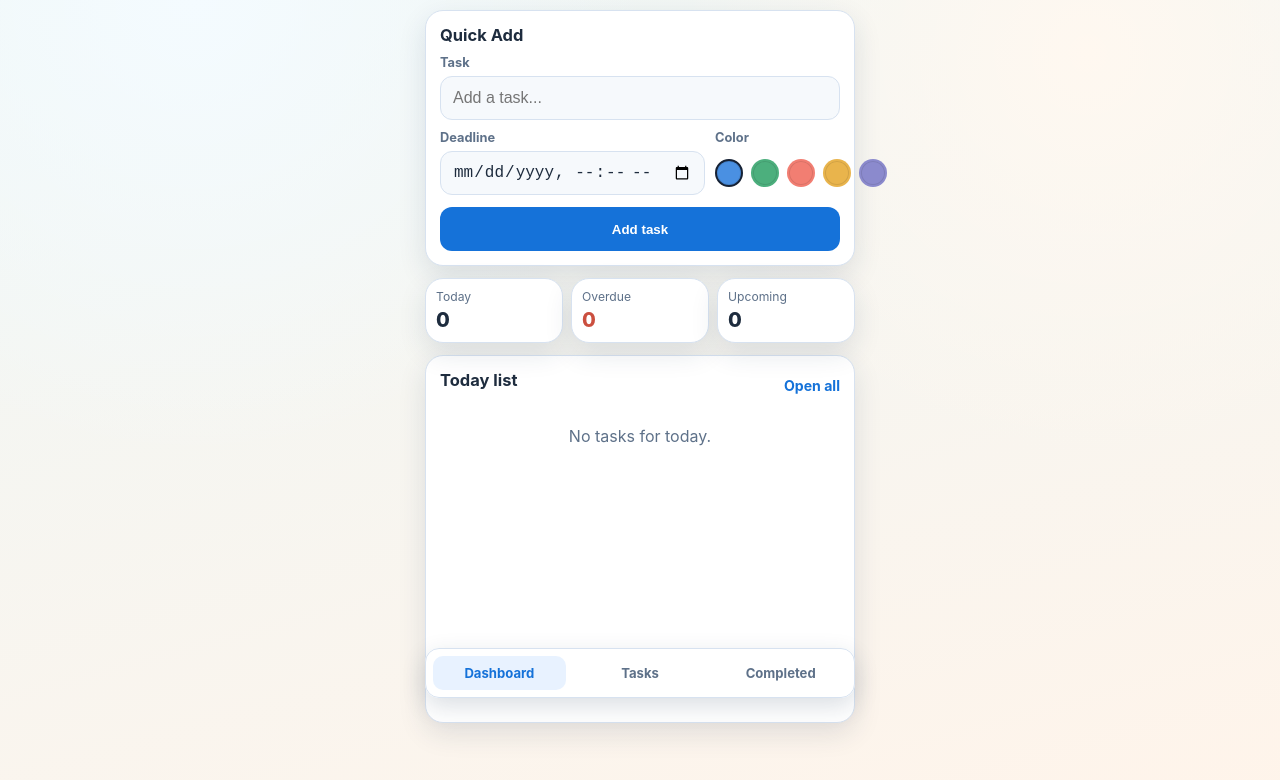
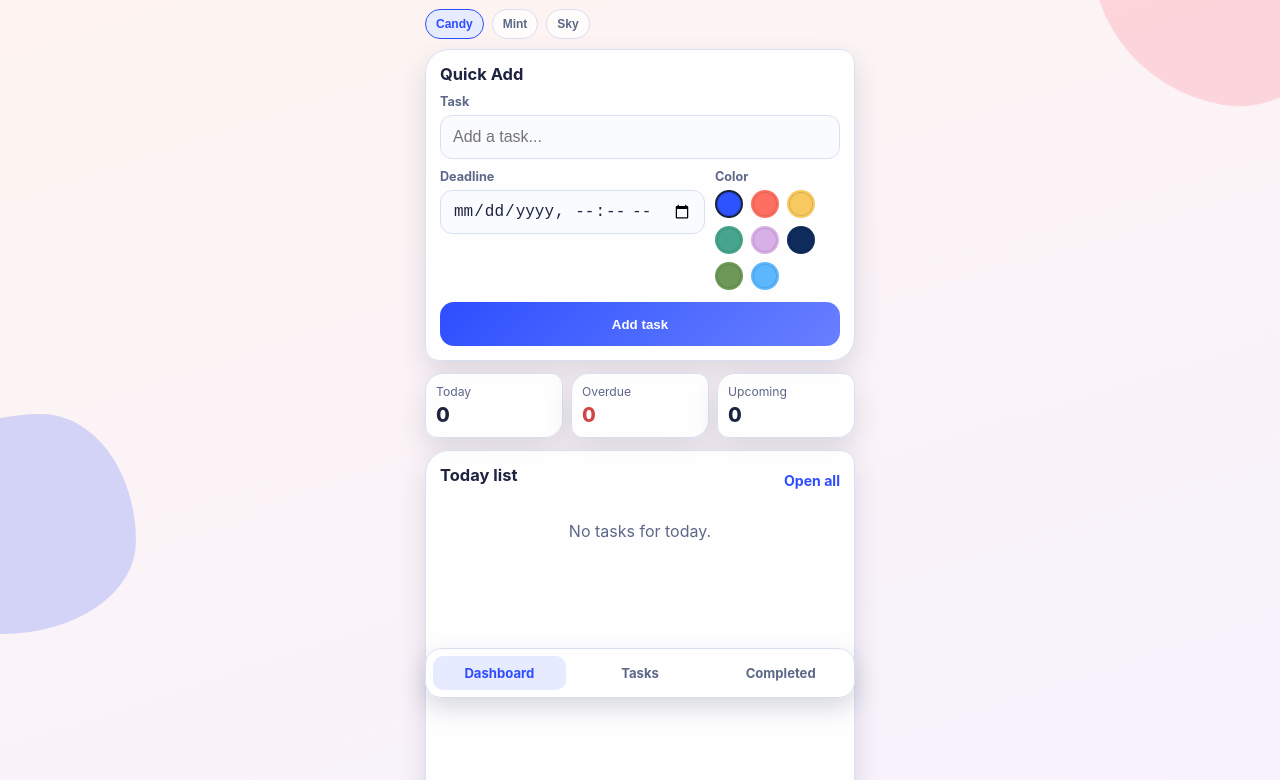
Before and after one commit to danielaivnv/task-tracker, a plain HTML site: page index.html in a window 1280 px wide. Shown: the part 92-872 px from the top of the page. Drawn offline with Linux system fonts and the light colour scheme.

Commit message:
New visual themes and shapes

```diff
--- a/app.js
+++ b/app.js
@@ -1,10 +1,19 @@
 const STORAGE_KEY = "focus-tasks-v2";
+const THEME_KEY = "focus-theme-v1";
 const COLORS = [
-  { name: "Blue", hex: "#4A90E2" },
-  { name: "Green", hex: "#4CAF7D" },
-  { name: "Coral", hex: "#F27E72" },
-  { name: "Amber", hex: "#E9B44C" },
-  { name: "Violet", hex: "#8B8ACD" }
+  { name: "Blue Pop", hex: "#2D52FF" },
+  { name: "Coral", hex: "#FF6F61" },
+  { name: "Sun", hex: "#F8C95F" },
+  { name: "Mint", hex: "#48A58D" },
+  { name: "Lilac", hex: "#D9AFE8" },
+  { name: "Navy", hex: "#0F2C5C" },
+  { name: "Leaf", hex: "#6D9958" },
+  { name: "Sky", hex: "#5BB8FF" }
+];
+const THEMES = [
+  { id: "paper-candy", label: "Candy" },
+  { id: "mint-pop", label: "Mint" },
+  { id: "neo-sky", label: "Sky" }
 ];
 
 let selectedColor = COLORS[0].hex;
@@ -19,6 +28,7 @@ const els = {
   taskList: document.getElementById("taskList"),
   emptyState: document.getElementById("emptyState"),
   colorPicker: document.getElementById("taskColor"),
+  themePicker: document.getElementById("themePicker"),
   filters: document.querySelectorAll(".filter-chip"),
   itemTemplate: document.getElementById("taskItemTemplate"),
   clearCompletedBtn: document.getElementById("clearCompletedBtn"),
@@ -30,8 +40,14 @@ const els = {
 setup();
 
 function setup() {
+  initializeTheme();
+
   if (els.colorPicker) {
     renderColorPicker();
+  }
+
+  if (els.themePicker) {
+    renderThemePicker();
   }
 
   bindEvents();
@@ -137,6 +153,32 @@ function renderColorPicker() {
     });
 
     els.colorPicker.appendChild(button);
+  });
+}
+
+function renderThemePicker() {
+  els.themePicker.innerHTML = "";
+
+  THEMES.forEach((theme) => {
+    const button = document.createElement("button");
+    button.type = "button";
+    button.className = "theme-pill";
+    button.textContent = theme.label;
+    button.dataset.theme = theme.id;
+
+    if (document.body.dataset.theme === theme.id) {
+      button.classList.add("active");
+    }
+
+    button.addEventListener("click", () => {
+      applyTheme(theme.id);
+      saveTheme(theme.id);
+
+      Array.from(els.themePicker.children).forEach((item) => item.classList.remove("active"));
+      button.classList.add("active");
+    });
+
+    els.themePicker.appendChild(button);
   });
 }
 
@@ -358,3 +400,18 @@ function loadTasks() {
 function saveTasks(value) {
   localStorage.setItem(STORAGE_KEY, JSON.stringify(value));
 }
+
+function initializeTheme() {
+  const storedTheme = localStorage.getItem(THEME_KEY);
+  const fallback = THEMES[0].id;
+  const validTheme = THEMES.some((theme) => theme.id === storedTheme) ? storedTheme : fallback;
+  applyTheme(validTheme);
+}
+
+function applyTheme(themeId) {
+  document.body.dataset.theme = themeId;
+}
+
+function saveTheme(themeId) {
+  localStorage.setItem(THEME_KEY, themeId);
+}
--- a/index.html
+++ b/index.html
@@ -14,6 +14,7 @@
         <p class="eyebrow">Task tracker</p>
         <h1>Focus Tasks</h1>
         <p class="subtitle">Plan clearly. Finish on time.</p>
+        <div id="themePicker" class="theme-picker" aria-label="Color style"></div>
       </header>
 
       <section class="card composer" aria-label="Add new task">
--- a/styles.css
+++ b/styles.css
@@ -1,16 +1,55 @@
 :root {
-  --bg-1: #eef7f7;
-  --bg-2: #fff4ea;
-  --surface: #ffffff;
-  --surface-soft: #f6f9fc;
-  --text: #1e2c3e;
-  --muted: #5e7189;
-  --accent: #1572d9;
-  --accent-soft: #e8f2ff;
-  --danger: #cb4f3f;
-  --border: #d7e2f0;
+  --bg-1: #f8f2e8;
+  --bg-2: #f4f8ff;
+  --shape-a: #ff6f61;
+  --shape-b: #2f59ff;
+  --shape-c: #f8c95f;
+  --surface: rgba(255, 255, 255, 0.9);
+  --surface-soft: #f9fbff;
+  --text: #1e2340;
+  --muted: #5d6788;
+  --accent: #2f59ff;
+  --accent-soft: #e8edff;
+  --danger: #d24545;
+  --border: #d8dff0;
   --ok: #2f9b62;
-  --shadow: 0 10px 28px rgba(22, 49, 83, 0.12);
+  --nav-bg: rgba(255, 255, 255, 0.92);
+  --shadow: 0 12px 28px rgba(35, 44, 84, 0.14);
+}
+
+body[data-theme="paper-candy"] {
+  --bg-1: #fff4ef;
+  --bg-2: #f6f2ff;
+  --shape-a: #ff5d72;
+  --shape-b: #3a56ff;
+  --shape-c: #ffd247;
+  --accent: #2e4dff;
+  --accent-soft: #e6ebff;
+}
+
+body[data-theme="mint-pop"] {
+  --bg-1: #f2fffa;
+  --bg-2: #f7f4e9;
+  --shape-a: #ff7c6c;
+  --shape-b: #18895b;
+  --shape-c: #6bb0ff;
+  --text: #1d2f2e;
+  --muted: #4d6462;
+  --accent: #18895b;
+  --accent-soft: #dcf7eb;
+  --border: #cde5df;
+}
+
+body[data-theme="neo-sky"] {
+  --bg-1: #eef5ff;
+  --bg-2: #ecfff7;
+  --shape-a: #ff7358;
+  --shape-b: #1b48e4;
+  --shape-c: #5bc5d8;
+  --text: #162540;
+  --muted: #526989;
+  --accent: #1b48e4;
+  --accent-soft: #e4ebff;
 }
 
 * {
@@ -24,14 +63,48 @@ body {
   min-height: 100%;
   font-family: "Avenir Next", "SF Pro Text", "Helvetica Neue", sans-serif;
   color: var(--text);
-  background: radial-gradient(circle at 15% 10%, #f4fbff 0%, transparent 34%),
-    radial-gradient(circle at 85% 16%, #fff8f0 0%, transparent 31%),
-    linear-gradient(165deg, var(--bg-1), var(--bg-2));
 }
 
 body {
+  position: relative;
+  overflow-x: hidden;
   -webkit-text-size-adjust: 100%;
+  background: linear-gradient(162deg, var(--bg-1), var(--bg-2));
   padding: calc(env(safe-area-inset-top, 0px) + 14px) 14px calc(env(safe-area-inset-bottom, 0px) + 92px);
+}
+
+body::before,
+body::after {
+  content: "";
+  position: fixed;
+  z-index: 0;
+  pointer-events: none;
+  opacity: 0.2;
+}
+
+body::before {
+  width: 280px;
+  height: 280px;
+  top: -84px;
+  right: -90px;
+  background: var(--shape-a);
+  border-radius: 38% 62% 44% 56% / 46% 42% 58% 54%;
+  transform: rotate(10deg);
+}
+
+body::after {
+  width: 220px;
+  height: 220px;
+  bottom: 74px;
+  left: -84px;
+  background: var(--shape-b);
+  border-radius: 57% 43% 61% 39% / 34% 58% 42% 66%;
+}
+
+.app-shell,
+.bottom-nav {
+  position: relative;
+  z-index: 2;
 }
 
 .app-shell {
@@ -39,31 +112,59 @@ body {
   margin: 0 auto;
 }
 
+.topbar {
+  position: relative;
+}
+
 .topbar h1 {
   margin: 2px 0 4px;
-  font-size: 1.82rem;
+  font-size: 1.88rem;
   letter-spacing: -0.02em;
 }
 
 .eyebrow {
   margin: 0;
-  color: #4c8dd8;
+  color: var(--accent);
   text-transform: uppercase;
-  letter-spacing: 0.08em;
+  letter-spacing: 0.09em;
   font-size: 0.72rem;
-  font-weight: 700;
+  font-weight: 800;
 }
 
 .subtitle {
-  margin: 0 0 14px;
+  margin: 0 0 12px;
   color: var(--muted);
   font-size: 0.95rem;
 }
 
+.theme-picker {
+  display: flex;
+  gap: 8px;
+  margin-bottom: 10px;
+}
+
+.theme-pill {
+  border: 1px solid var(--border);
+  background: rgba(255, 255, 255, 0.8);
+  color: var(--muted);
+  border-radius: 999px;
+  padding: 6px 10px;
+  font-size: 0.75rem;
+  font-weight: 700;
+  min-height: 30px;
+}
+
+.theme-pill.active {
+  color: var(--accent);
+  border-color: var(--accent);
+  background: var(--accent-soft);
+}
+
 .card {
   border: 1px solid var(--border);
-  border-radius: 18px;
+  border-radius: 24px 14px 24px 14px;
   background: var(--surface);
+  backdrop-filter: blur(10px);
   box-shadow: var(--shadow);
   padding: 14px;
 }
@@ -78,7 +179,7 @@ body {
   display: block;
   margin: 0 0 6px;
   color: var(--muted);
-  font-size: 0.8rem;
+  font-size: 0.79rem;
   font-weight: 700;
 }
 
@@ -95,7 +196,7 @@ input[type="datetime-local"] {
 }
 
 input:focus {
-  outline: 2px solid rgba(21, 114, 217, 0.24);
+  outline: 2px solid color-mix(in srgb, var(--accent) 28%, transparent);
   border-color: var(--accent);
 }
 
@@ -108,6 +209,7 @@ input:focus {
 
 .color-picker {
   display: flex;
+  flex-wrap: wrap;
   gap: 8px;
   align-items: center;
   min-height: 44px;
@@ -118,17 +220,17 @@ input:focus {
   height: 28px;
   border: 2px solid transparent;
   border-radius: 999px;
-  box-shadow: inset 0 0 0 1px rgba(0, 0, 0, 0.1);
+  box-shadow: inset 0 0 0 1px rgba(0, 0, 0, 0.13);
 }
 
 .color-dot.selected {
-  border-color: #162235;
+  border-color: #18223c;
 }
 
 .primary-btn,
 .ghost-btn {
   border: none;
-  border-radius: 12px;
+  border-radius: 14px;
   min-height: 44px;
   font-weight: 700;
 }
@@ -136,12 +238,12 @@ input:focus {
 .primary-btn {
   width: 100%;
   margin-top: 12px;
-  background: var(--accent);
   color: #fff;
+  background: linear-gradient(135deg, var(--accent), color-mix(in srgb, var(--accent) 72%, #fff));
 }
 
 .primary-btn:active {
-  filter: brightness(0.95);
+  transform: translateY(1px);
 }
 
 .ghost-btn {
@@ -159,6 +261,7 @@ input:focus {
 
 .stat-card {
   padding: 10px;
+  border-radius: 18px 12px 18px 12px;
 }
 
 .stat-label {
@@ -192,17 +295,17 @@ input:focus {
 .filter-chip {
   border: 1px solid var(--border);
   border-radius: 999px;
-  background: #f8fbff;
+  background: #fff;
   padding: 8px 13px;
   color: var(--text);
-  font-weight: 650;
+  font-weight: 700;
   min-height: 38px;
   white-space: nowrap;
 }
 
 .filter-chip.active {
   background: var(--accent-soft);
-  border-color: #a8cdf7;
+  border-color: color-mix(in srgb, var(--accent) 40%, #fff);
   color: var(--accent);
 }
 
@@ -234,8 +337,8 @@ input:focus {
 
 .task-item {
   border: 1px solid var(--border);
-  border-radius: 14px;
-  background: #fff;
+  border-radius: 12px 20px 12px 20px;
+  background: rgba(255, 255, 255, 0.93);
   padding: 10px;
   display: flex;
   align-items: center;
@@ -253,7 +356,7 @@ input:focus {
 .check-btn {
   min-width: 30px;
   min-height: 30px;
-  border: 2px solid #7890ad;
+  border: 2px solid #7585a7;
   border-radius: 999px;
   background: #fff;
 }
@@ -282,15 +385,15 @@ input:focus {
 
 .task-item.completed .task-title {
   text-decoration: line-through;
-  color: #8699b1;
+  color: #8d98af;
 }
 
 .delete-btn {
   border: none;
-  border-radius: 10px;
+  border-radius: 999px;
   min-height: 36px;
-  padding: 0 10px;
-  background: #fdecea;
+  padding: 0 12px;
+  background: #ffeceb;
   color: var(--danger);
   font-weight: 700;
 }
@@ -310,11 +413,11 @@ input:focus {
   display: grid;
   grid-template-columns: repeat(3, 1fr);
   gap: 8px;
-  background: rgba(255, 255, 255, 0.95);
+  background: var(--nav-bg);
   border: 1px solid var(--border);
-  border-radius: 14px;
+  border-radius: 16px;
   padding: 7px;
-  box-shadow: 0 8px 24px rgba(22, 49, 83, 0.16);
+  box-shadow: 0 10px 24px rgba(35, 44, 84, 0.18);
   backdrop-filter: blur(8px);
 }
 
@@ -332,3 +435,13 @@ input:focus {
   color: var(--accent);
   background: var(--accent-soft);
 }
+
+@media (max-width: 370px) {
+  .row {
+    grid-template-columns: 1fr;
+  }
+
+  .stats-grid {
+    grid-template-columns: 1fr;
+  }
+}
```
Also changed, not shown: completed.html (+1 -0 lines), tasks.html (+1 -0 lines).
